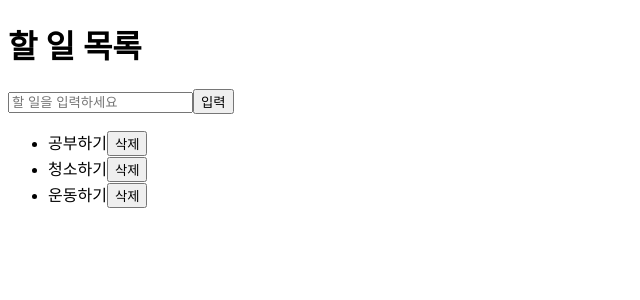
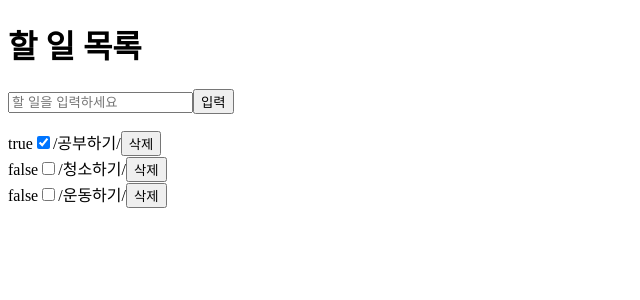
Before and after one commit to JuyoungKim1024/react_todo_tu, a React (Vite) app: page / in a window 1280 px wide. Shown: the top 300 px of the page, without its empty margins (0-640 px from the left). Built offline with nearby package versions, Linux system fonts and the light colour scheme.

Commit message:
checkbox

```diff
--- a/src/App.jsx
+++ b/src/App.jsx
@@ -1,7 +1,11 @@
 import { useState } from 'react'
 
 function App() {
-    const [todos, setTodos] = useState(['공부하기', '청소하기', '운동하기'])
+    const [todos, setTodos] = useState([
+        { todo: '공부하기', completed: true },
+        { todo: '청소하기', completed: false },
+        { todo: '운동하기', completed: false },
+    ])
 
     const handleOnSubmit = (e) => {
         e.preventDefault()
@@ -10,31 +14,33 @@ function App() {
             alert('할 일을 입력하세요.')
             return
         }
-        setTodos([...todos, form[0].value])
+        setTodos([...todos, { todo: form[0].value, completed: false }])
+        form[0].value = ''
     }
-    const addTodo = () => {
-        setTodos([...todos])
+
+    const removeTodo = (index) => {
+        const newState = todos.filter((_, i) => i !== index)
+        setTodos(newState)
     }
-    const removeTodo = (index) => {
-        const newTodos = [...todos]
-        newTodos.splice(index, 1)
-        setTodos(newTodos)
+    const toggleTodo = (index) => {
+        const newState = todos.map((item, i) => (item, i === index ? { ...item, completed: !item.completed } : item))
+        setTodos(newState)
     }
+
     return (
         <>
             <h1>할 일 목록</h1>
             <form onSubmit={handleOnSubmit}>
                 <input type="text" placeholder="할 일을 입력하세요" />
-                <button type="submit" onClick={addTodo}>
-                    입력
-                </button>
+                <button type="submit">입력</button>
             </form>
 
-            <ul>
+            <ul style={{ padding: 0 }}>
                 {todos.map((item, index) => (
-                    <li key={index}>
-                        {item}
-                        <button onClick={() => removeTodo(index)}>삭제</button>
+                    <li key={index} style={{ listStyle: 'none' }}>
+                        {JSON.stringify(item.completed)}
+                        <input type="checkbox" checked={item.completed} onChange={() => toggleTodo(index)} />/
+                        {item.todo}/<button onClick={() => removeTodo(index)}>삭제</button>
                     </li>
                 ))}
             </ul>
```
